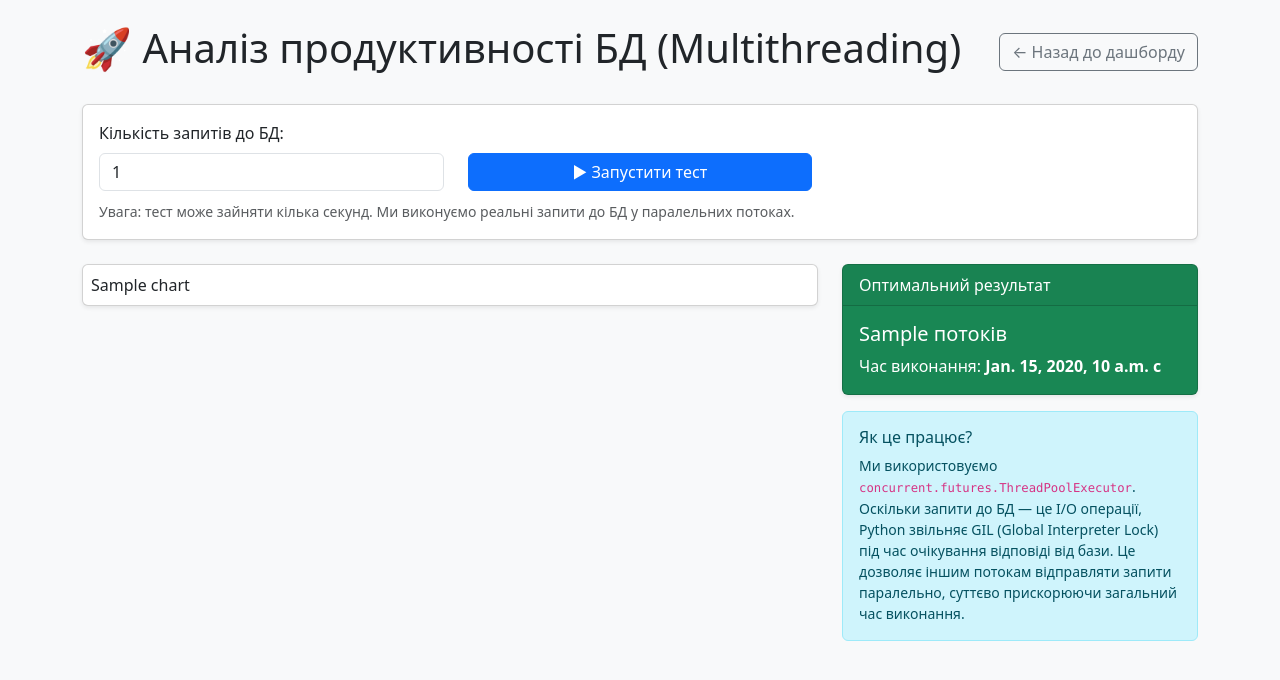
After one commit to taras-ivanyk/Lab4, a Django app: template lab_3_3/activities/templates/activities/dashboard_benchmark.html in a window 1280 px wide. The commit adds this page. Shown: the top 680 px of the page. Run offline with Django 4.2, Linux system fonts and the light colour scheme; the template is opened without the code that fills it: most values are stand-ins (such as "Sample title", 1, 10 or a date in 2020).

Commit message:
Finish the project

```diff
--- /dev/null
+++ b/lab_3_3/activities/templates/activities/dashboard_benchmark.html
@@ -0,0 +1,60 @@
+<!DOCTYPE html>
+<html lang="uk">
+<head>
+    <meta charset="UTF-8">
+    <title>DB Benchmark</title>
+    <link href="https://cdn.jsdelivr.net/npm/bootstrap@5.3.0/dist/css/bootstrap.min.css" rel="stylesheet">
+</head>
+<body class="p-4 bg-light">
+    <div class="container">
+        <div class="d-flex justify-content-between align-items-center mb-4">
+            <h1>🚀 Аналіз продуктивності БД (Multithreading)</h1>
+            <a href="?mode=plotly" class="btn btn-outline-secondary">← Назад до дашборду</a>
+        </div>
+
+        <div class="card mb-4 p-3 shadow-sm">
+            <form method="get" class="row align-items-end">
+                <input type="hidden" name="mode" value="benchmark">
+                <div class="col-md-4">
+                    <label class="form-label">Кількість запитів до БД:</label>
+                    <input type="number" name="n_requests" value="{{ n_requests }}" class="form-control" min="50" max="500">
+                </div>
+                <div class="col-md-4">
+                    <button type="submit" class="btn btn-primary w-100">
+                        ▶ Запустити тест
+                    </button>
+                </div>
+                <div class="col-md-12 text-muted mt-2">
+                    <small>Увага: тест може зайняти кілька секунд. Ми виконуємо реальні запити до БД у паралельних потоках.</small>
+                </div>
+            </form>
+        </div>
+
+        <div class="row">
+            <div class="col-md-8">
+                <div class="card shadow-sm p-2">
+                    {{ chart|safe }}
+                </div>
+            </div>
+            <div class="col-md-4">
+                <div class="card text-white bg-success mb-3 shadow-sm">
+                    <div class="card-header">Оптимальний результат</div>
+                    <div class="card-body">
+                        <h5 class="card-title">{{ best_threads }} потоків</h5>
+                        <p class="card-text">Час виконання: <strong>{{ min_time }} с</strong></p>
+                    </div>
+                </div>
+
+                <div class="alert alert-info">
+                    <h6>Як це працює?</h6>
+                    <p class="small mb-0">
+                        Ми використовуємо <code>concurrent.futures.ThreadPoolExecutor</code>.
+                        Оскільки запити до БД — це I/O операції, Python звільняє GIL (Global Interpreter Lock) під час очікування відповіді від бази.
+                        Це дозволяє іншим потокам відправляти запити паралельно, суттєво прискорюючи загальний час виконання.
+                    </p>
+                </div>
+            </div>
+        </div>
+    </div>
+</body>
+</html>
--- a/lab_3_3/activities/urls.py
+++ b/lab_3_3/activities/urls.py
@@ -3,10 +3,10 @@ from rest_framework.routers import DefaultRouter
 from . import views
 
 router = DefaultRouter()
-
 router.register(r'analytics', views.AnalyticsViewSet, basename='analytics')
 
 urlpatterns = [
     path('', include(router.urls)),
+
     path('dashboard/', views.AnalyticsDashboard.as_view(), name='analytics_dashboard'),
 ]
--- a/lab_3_3/lab32/urls.py
+++ b/lab_3_3/lab32/urls.py
@@ -1,10 +1,12 @@
 from django.contrib import admin
 from django.urls import path, include
+from activities.views import AnalyticsDashboard
 
 urlpatterns = [
     path("admin/", admin.site.urls),
 
     path("api/", include("activities.urls")),
+    path("dashboard/", AnalyticsDashboard.as_view(), name='root_dashboard'),
 
     path('api-auth/', include('rest_framework.urls')),
     path('accounts/', include('django.contrib.auth.urls')),
```
Also changed, not shown: lab_3_3/activities/repositories.py (+8 -43 lines), lab_3_3/activities/services.py (+45 -0 lines), lab_3_3/activities/templates/activities/dashboard_plotly.html (+4 -3 lines), lab_3_3/activities/views.py (+37 -32 lines), lab_3_3/README.md.
